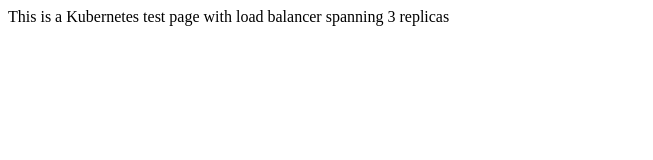
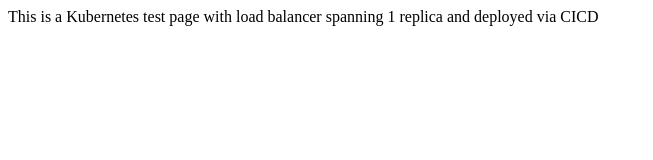
Before and after one commit to haploeco/digital-ocean-kubernetes-deploy, a plain HTML site: page index.html in a window 1280 px wide. Shown: the whole page, without its empty margins (0-653 px from the left). Drawn offline with Linux system fonts and the light colour scheme.

Commit message:
Updated service and index

```diff
--- a/index.html
+++ b/index.html
@@ -1,5 +1,5 @@
 <!DOCTYPE html>
 <title>k8s test in DO</title>
 <body>
-  This is a Kubernetes test page with load balancer spanning 3 replicas
+  This is a Kubernetes test page with load balancer spanning 1 replica and deployed via CICD
 </body>
```
Also changed, not shown: 1 other file.
